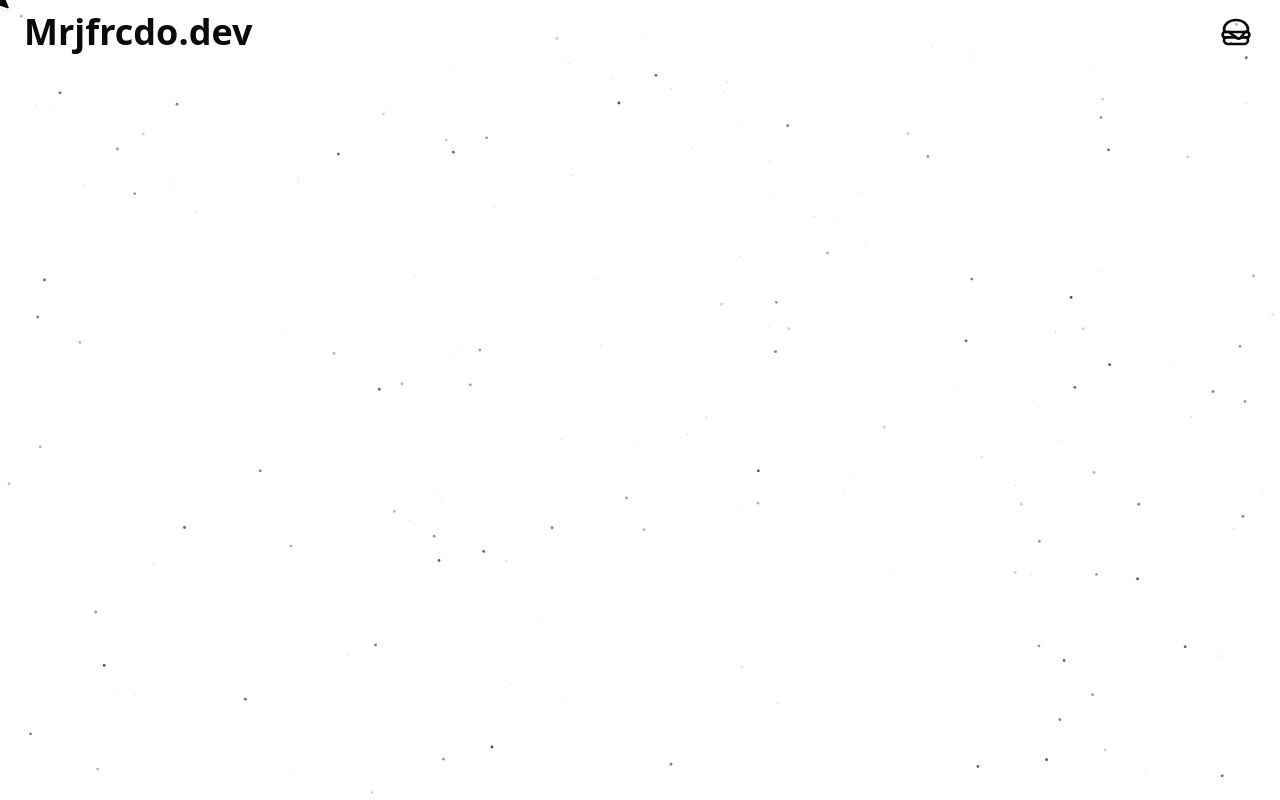
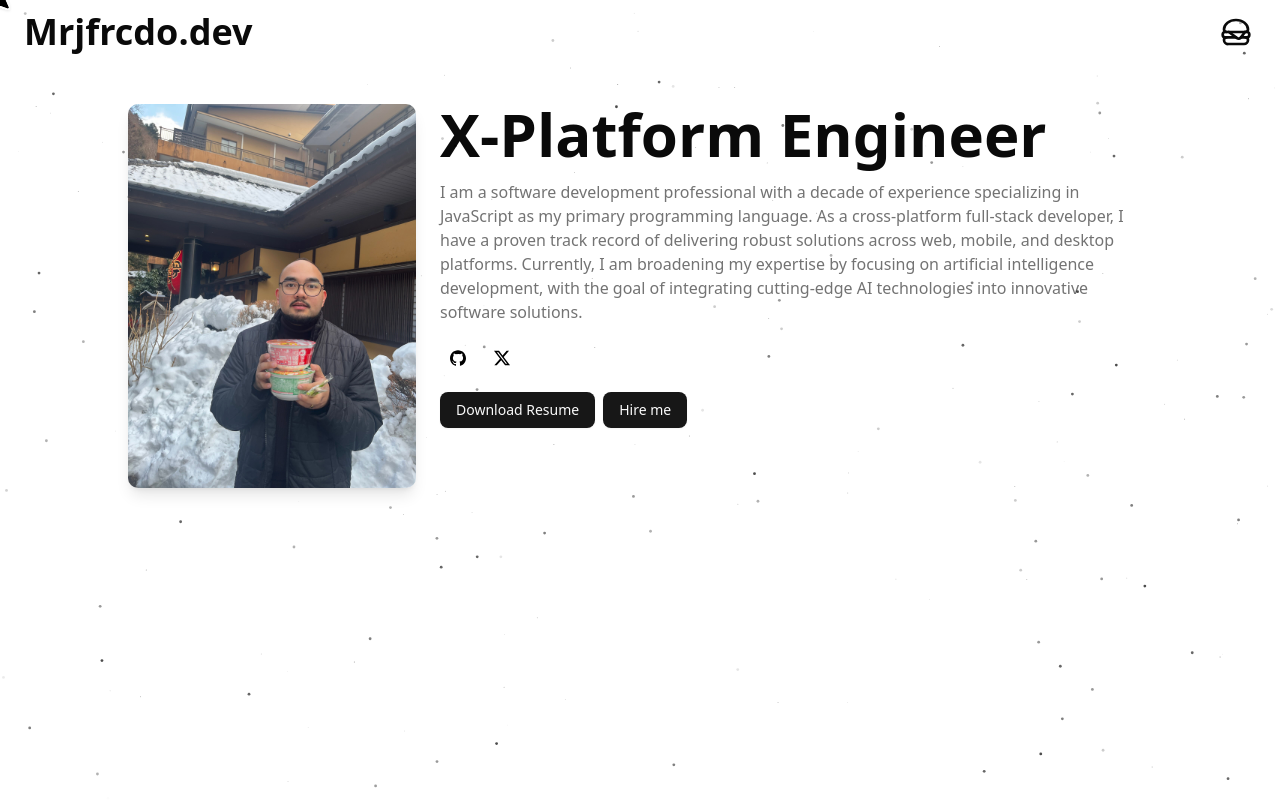
Before and after one commit to marjoforcado/marjoforcado, a Next.js app: page / in a window 1280 px wide. Built offline with nearby package versions, Linux system fonts and the light colour scheme.

Commit message:
Add header section

```diff
--- a/app/(pages)/(landing)/layout.tsx
+++ b/app/(pages)/(landing)/layout.tsx
@@ -1,3 +1,4 @@
+import { Navbar } from "@/app/components/Navbar";
 import { Particles } from "@/shadcn/components/magicui/particles";
 import { SmoothCursor } from "@/shadcn/components/ui/smooth-cursor";
 import { ReactNode } from "react";
@@ -9,6 +10,11 @@ type TProps = {
 export default function Layout({ children }: TProps) {
   return (
     <div className="h-screen relative">
+      <div className="px-6">
+        <div className="container mx-auto">
+          <Navbar />
+        </div>
+      </div>
       {children}
       <Particles
         className="absolute inset-0 z-0"
--- a/app/(pages)/(landing)/page.tsx
+++ b/app/(pages)/(landing)/page.tsx
@@ -1,4 +1,4 @@
-import { Navbar } from "@/app/components/Navbar";
+import { Header } from "@/client_only/Header";
 import { Metadata } from "next";
 
 export const metadata: Metadata = {
@@ -8,8 +8,8 @@ export const metadata: Metadata = {
 export default function Page() {
   return (
     <div className="px-6">
-      <div className="container mx-auto">
-        <Navbar />
+      <div className="max-w-5xl mx-auto my-10">
+        <Header />
       </div>
     </div>
   );
--- /dev/null
+++ b/client_only/Header/Header.tsx
@@ -0,0 +1,57 @@
+"use client";
+
+import { Button } from "@/shadcn/components/ui/button";
+import Image from "next/image";
+
+export function Header() {
+  return (
+    <div className="flex gap-6">
+      <div className="h-96 w-72 flex-none rounded-lg overflow-hidden relative shadow-lg z-10">
+        <Image
+          src="/images/marjo_forcado.jpeg"
+          alt="marjo_forcado"
+          sizes="(max-width: 768px) 100vw, (max-width: 1200px) 50vw, 33vw"
+          fill
+        />
+      </div>
+      <div className="flex-grow space-y-4">
+        <p className="text-6xl font-semibold">X-Platform Engineer</p>
+        <p className="text-muted-foreground">
+          I am a software development professional with a decade of experience
+          specializing in JavaScript as my primary programming language. As a
+          cross-platform full-stack developer, I have a proven track record of
+          delivering robust solutions across web, mobile, and desktop platforms.
+          Currently, I am broadening my expertise by focusing on artificial
+          intelligence development, with the goal of integrating cutting-edge AI
+          technologies into innovative software solutions.
+        </p>
+        <div className="space-x-2">
+          <Button variant="ghost" size="icon">
+            <svg
+              role="img"
+              viewBox="0 0 24 24"
+              xmlns="http://www.w3.org/2000/svg"
+            >
+              <title>GitHub</title>
+              <path d="M12 .297c-6.63 0-12 5.373-12 12 0 5.303 3.438 9.8 8.205 11.385.6.113.82-.258.82-.577 0-.285-.01-1.04-.015-2.04-3.338.724-4.042-1.61-4.042-1.61C4.422 18.07 3.633 17.7 3.633 17.7c-1.087-.744.084-.729.084-.729 1.205.084 1.838 1.236 1.838 1.236 1.07 1.835 2.809 1.305 3.495.998.108-.776.417-1.305.76-1.605-2.665-.3-5.466-1.332-5.466-5.93 0-1.31.465-2.38 1.235-3.22-.135-.303-.54-1.523.105-3.176 0 0 1.005-.322 3.3 1.23.96-.267 1.98-.399 3-.405 1.02.006 2.04.138 3 .405 2.28-1.552 3.285-1.23 3.285-1.23.645 1.653.24 2.873.12 3.176.765.84 1.23 1.91 1.23 3.22 0 4.61-2.805 5.625-5.475 5.92.42.36.81 1.096.81 2.22 0 1.606-.015 2.896-.015 3.286 0 .315.21.69.825.57C20.565 22.092 24 17.592 24 12.297c0-6.627-5.373-12-12-12" />
+            </svg>
+          </Button>
+          <Button variant="ghost" size="icon">
+            <svg
+              role="img"
+              viewBox="0 0 24 24"
+              xmlns="http://www.w3.org/2000/svg"
+            >
+              <title>X</title>
+              <path d="M18.901 1.153h3.68l-8.04 9.19L24 22.846h-7.406l-5.8-7.584-6.638 7.584H.474l8.6-9.83L0 1.154h7.594l5.243 6.932ZM17.61 20.644h2.039L6.486 3.24H4.298Z" />
+            </svg>
+          </Button>
+        </div>
+        <div className="space-x-2">
+          <Button>Download Resume</Button>
+          <Button>Hire me</Button>
+        </div>
+      </div>
+    </div>
+  );
+}
--- /dev/null
+++ b/client_only/Header/index.ts
@@ -0,0 +1 @@
+export * from "./Header";
--- a/shadcn/components/ui/button.tsx
+++ b/shadcn/components/ui/button.tsx
@@ -1,8 +1,8 @@
-import * as React from "react"
-import { Slot } from "@radix-ui/react-slot"
-import { cva, type VariantProps } from "class-variance-authority"
+import * as React from "react";
+import { Slot } from "@radix-ui/react-slot";
+import { cva, type VariantProps } from "class-variance-authority";
 
-import { cn } from "@/shadcn/lib/utils"
+import { cn } from "@/shadcn/lib/utils";
 
 const buttonVariants = cva(
   "inline-flex items-center justify-center gap-2 whitespace-nowrap rounded-md text-sm font-medium transition-all disabled:pointer-events-none disabled:opacity-50 [&_svg]:pointer-events-none [&_svg:not([class*='size-'])]:size-4 shrink-0 [&_svg]:shrink-0 outline-none focus-visible:border-ring focus-visible:ring-ring/50 focus-visible:ring-[3px] aria-invalid:ring-destructive/20 dark:aria-invalid:ring-destructive/40 aria-invalid:border-destructive",
@@ -33,7 +33,7 @@ const buttonVariants = cva(
       size: "default",
     },
   }
-)
+);
 
 function Button({
   className,
@@ -43,17 +43,20 @@ function Button({
   ...props
 }: React.ComponentProps<"button"> &
   VariantProps<typeof buttonVariants> & {
-    asChild?: boolean
+    asChild?: boolean;
   }) {
-  const Comp = asChild ? Slot : "button"
+  const Comp = asChild ? Slot : "button";
 
   return (
     <Comp
       data-slot="button"
-      className={cn(buttonVariants({ variant, size, className }))}
+      className={cn(
+        buttonVariants({ variant, size, className }),
+        "cursor-none"
+      )}
       {...props}
     />
-  )
+  );
 }
 
-export { Button, buttonVariants }
+export { Button, buttonVariants };
```
Also changed, not shown: public/images/marjo_forcado.jpeg (added).
